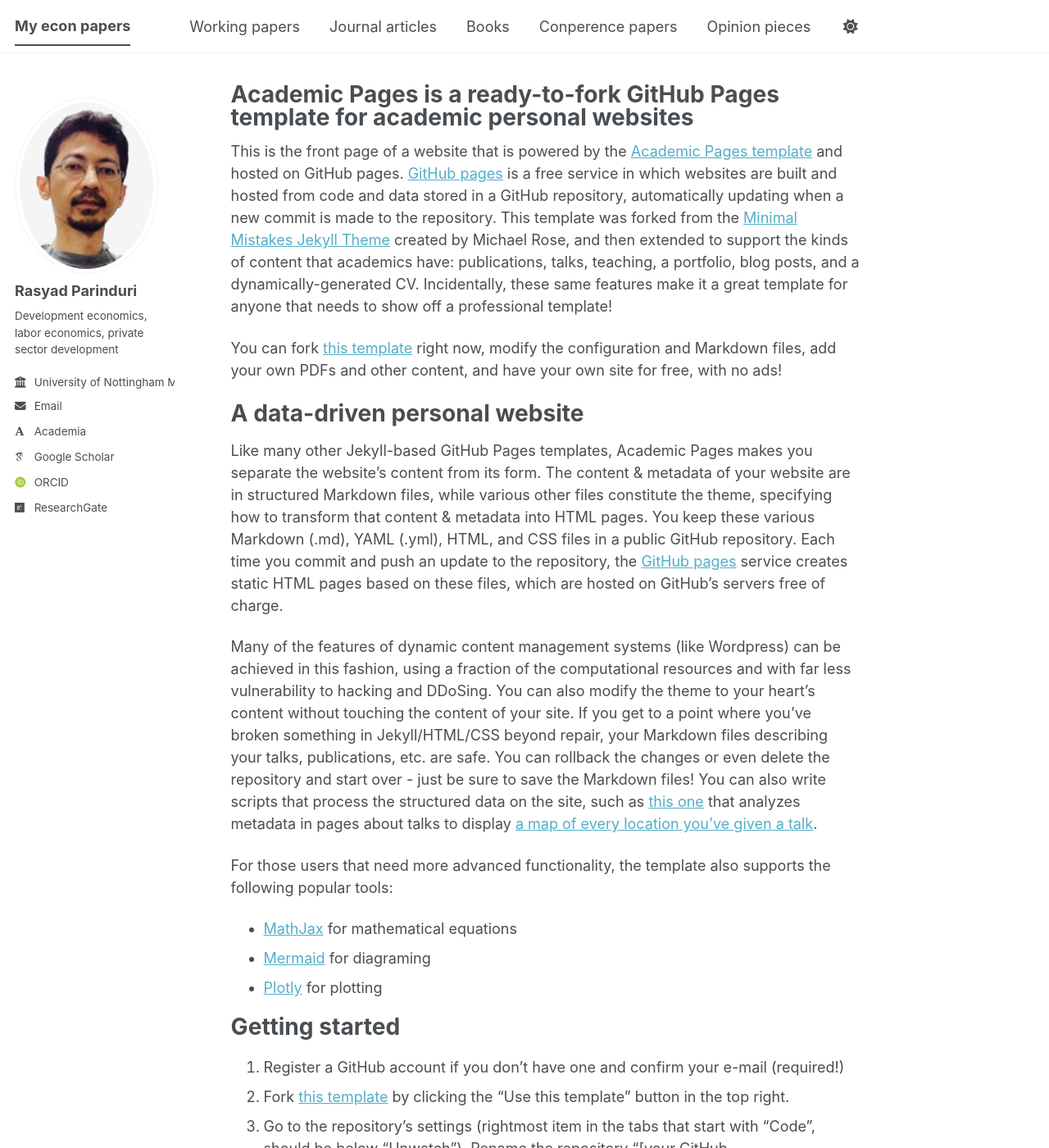
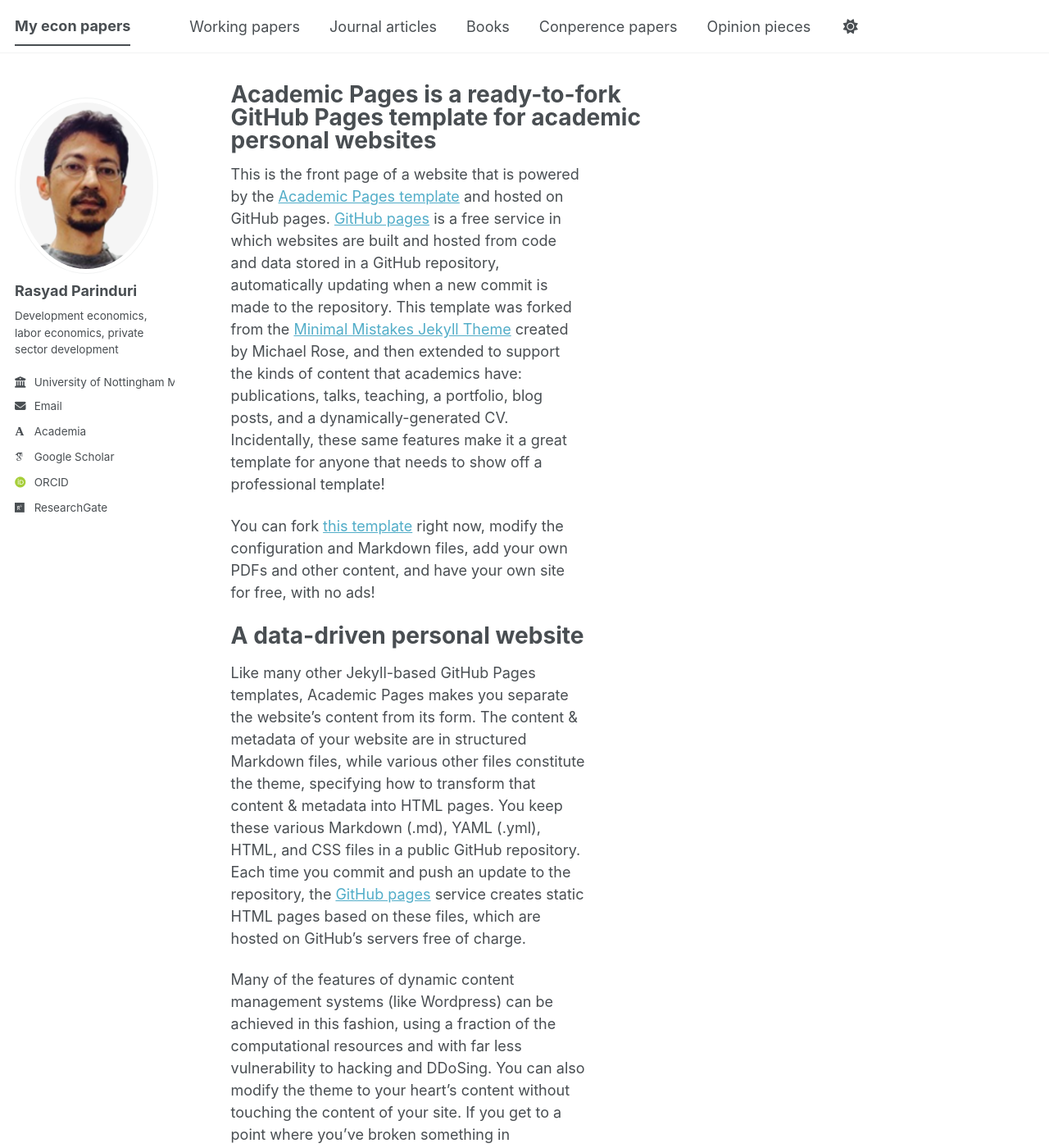
Before and after one commit to rasyadparinduri/rasyadparinduri.github.io, a Jekyll site: the page built from _pages/about.md, in a window 1280 px wide and 1400 px high. Shown: the whole window at 82% size. Built offline with Jekyll 4.4.1, drawn with Linux system fonts in a browser that asks for light colours; some web fonts are replaced; a script bundle is joined from its source files by our own code; library files that are not in the unit come from our copies.

Commit message:
Update main.scss

```diff
--- a/assets/css/main.scss
+++ b/assets/css/main.scss
@@ -45,3 +45,29 @@
 .page__footer {
   display: none !important;
 }
+
+
+
+
+@media (min-width: 769px) {
+  .page {
+    max-width: 1100px;
+    margin: 0 auto;
+  }
+
+  .page__inner-wrap,
+  .page__content,
+  .archive {
+    max-width: 75%;
+  }
+}
+
+/* Mobile stays full width */
+@media (max-width: 768px) {
+  .page,
+  .page__inner-wrap,
+  .page__content,
+  .archive {
+    max-width: 100%;
+  }
+}
```
